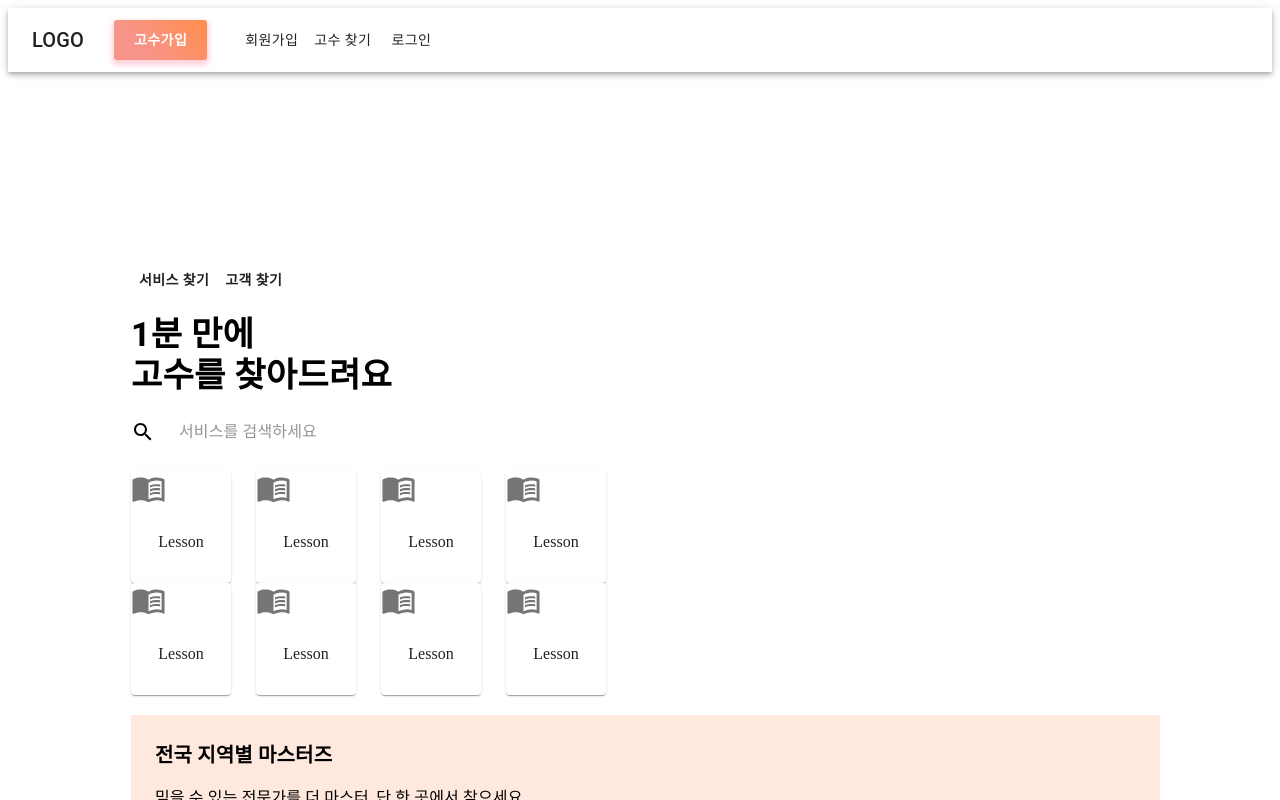
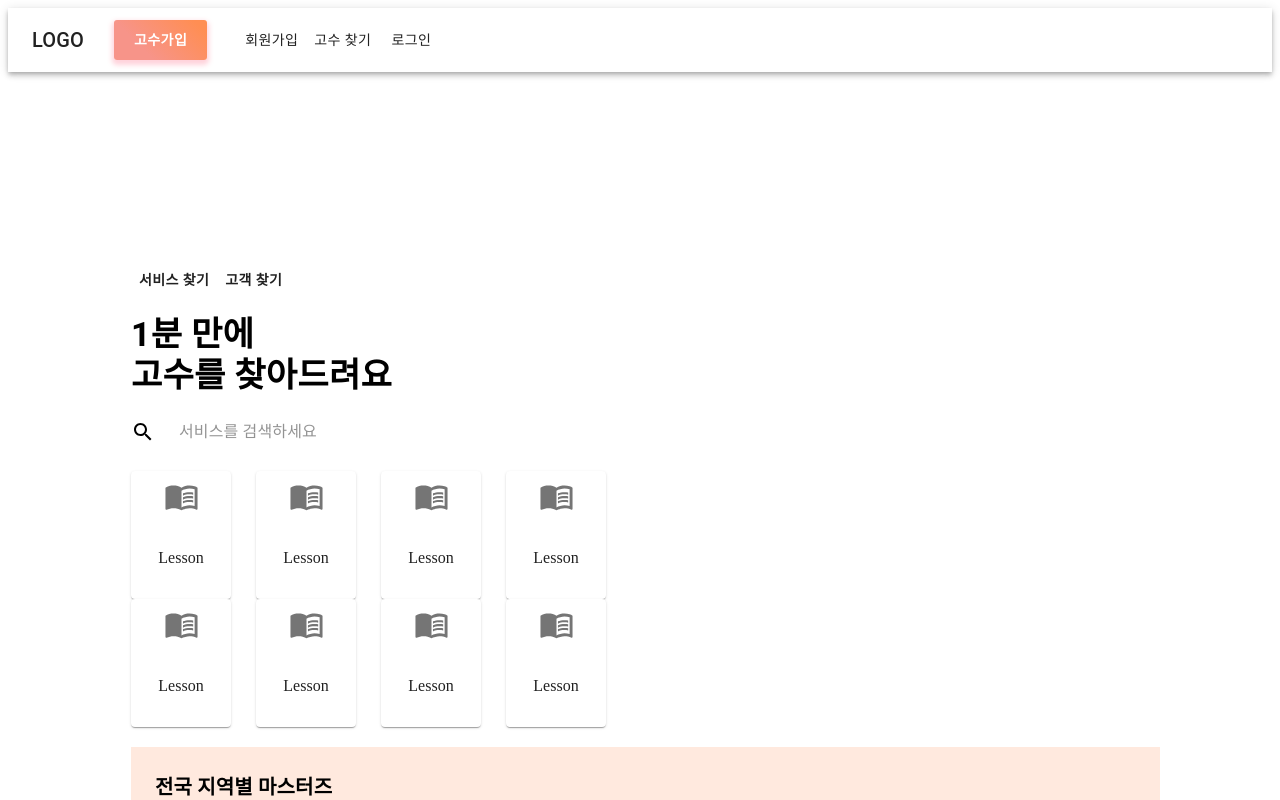
Before and after one commit to devryyeong/The-Master, a React (Create React App) app: page / in a window 1280 px wide. Shown: the top 800 px of the page. Built offline with nearby package versions, Linux system fonts and the light colour scheme.

Commit message:
MainPage icon

```diff
--- a/src/components/MainPage/Category/CategoryCards.js
+++ b/src/components/MainPage/Category/CategoryCards.js
@@ -21,11 +21,13 @@ export default function CategoryCards(){
         <div>
             <Card className={classes.root}>
                 <CardActionArea>
-                <MenuBookIcon color="action" fontSize="large"/>
+                    <Box textAlign="center" m={1}>
+                        <MenuBookIcon color="action" fontSize="large"/>
+                    </Box>
                 </CardActionArea>
                 <CardContent>
-                <Typography gutterBottom component="div"></Typography>
-                <Box textAlign="center" m={1}>Lesson</Box>
+                    <Typography gutterBottom component="div"></Typography>
+                    <Box textAlign="center" m={1}>Lesson</Box>
                 </CardContent>
             </Card>
         </div>
```
